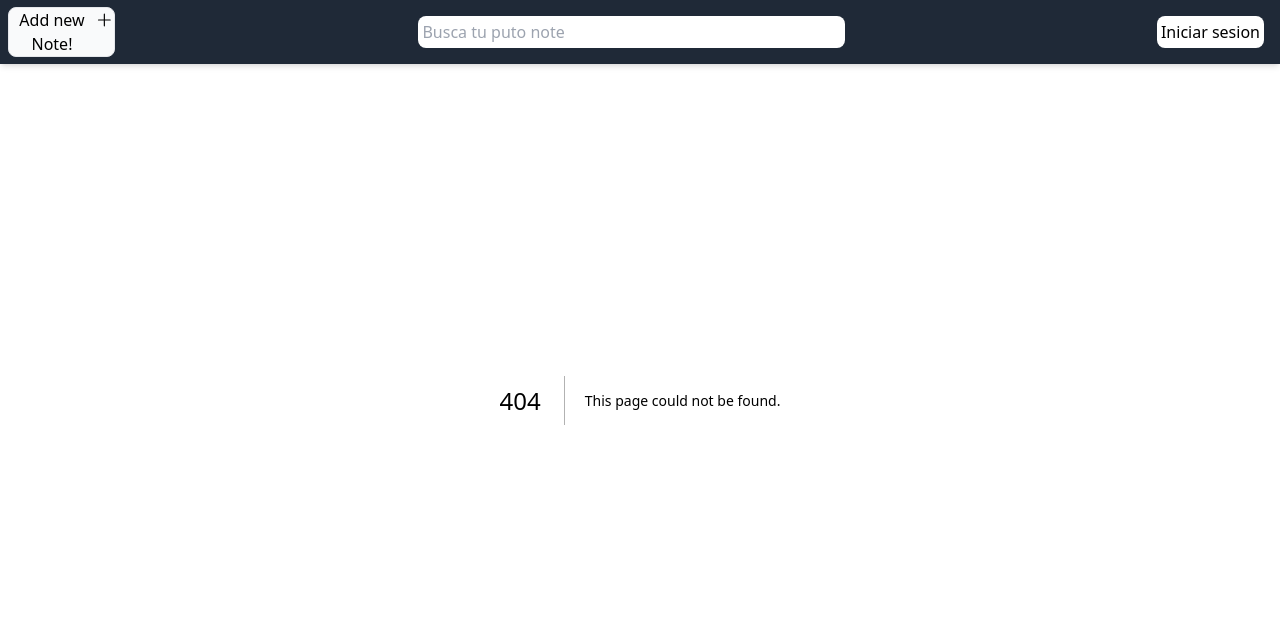
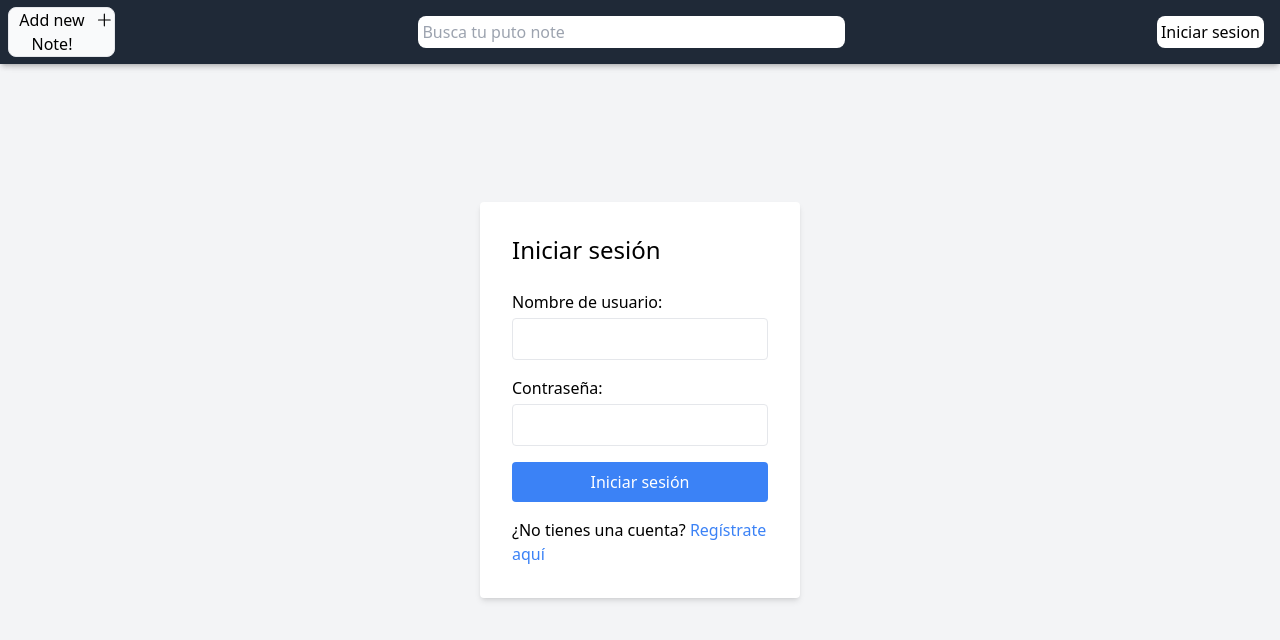
Before and after one commit to TheM100/BlockNotes, a Next.js app: page /login in a window 1280 px wide. Before the commit this address had no page. Shown: the top 640 px of the page. Built offline with nearby package versions, Linux system fonts and the light colour scheme.

Commit message:
added login dir with layout and page js

```diff
--- /dev/null
+++ b/src/app/login/layout.js
@@ -0,0 +1,21 @@
+import { Inter } from "next/font/google";
+import "@/app/globals.css";
+import NavBar from "../../../components/navBar/navBar";
+
+const inter = Inter({ subsets: ["latin"] });
+
+export const metadata = {
+  title: "Create Next App",
+  description: "Generated by create next app",
+};
+
+export default function RootLayout({ children }) {
+  return (
+    <html lang="en">
+      <body>
+        <NavBar></NavBar>
+        {children}
+      </body>
+    </html>
+  );
+}
--- /dev/null
+++ b/src/app/login/page.js
@@ -0,0 +1,47 @@
+export default function Login() {
+  return (
+    <div className="bg-gray-100 flex justify-center items-center h-screen">
+      <div className="bg-white p-8 rounded shadow-md w-80">
+        <h2 className="text-2xl mb-6">Iniciar sesión</h2>
+        <form action="procesar_login.php" method="POST">
+          <div className="mb-4">
+            <label htmlFor="username" className="block mb-1">
+              Nombre de usuario:
+            </label>
+            <input
+              type="text"
+              id="username"
+              name="username"
+              required
+              className="w-full px-4 py-2 border rounded"
+            />
+          </div>
+          <div className="mb-4">
+            <label htmlFor="password" className="block mb-1">
+              Contraseña:
+            </label>
+            <input
+              type="password"
+              id="password"
+              name="password"
+              required
+              className="w-full px-4 py-2 border rounded"
+            />
+          </div>
+          <button
+            type="submit"
+            className="w-full bg-blue-500 text-white py-2 px-4 rounded hover:bg-blue-600"
+          >
+            Iniciar sesión
+          </button>
+        </form>
+        <p className="mt-4">
+          ¿No tienes una cuenta?{" "}
+          <a href="registro.html" className="text-blue-500">
+            Regístrate aquí
+          </a>
+        </p>
+      </div>
+    </div>
+  );
+}
```
